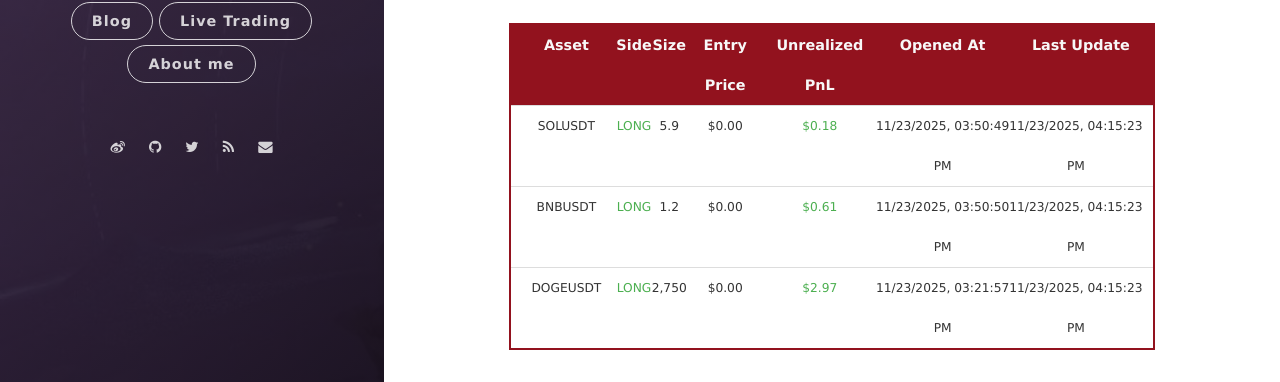
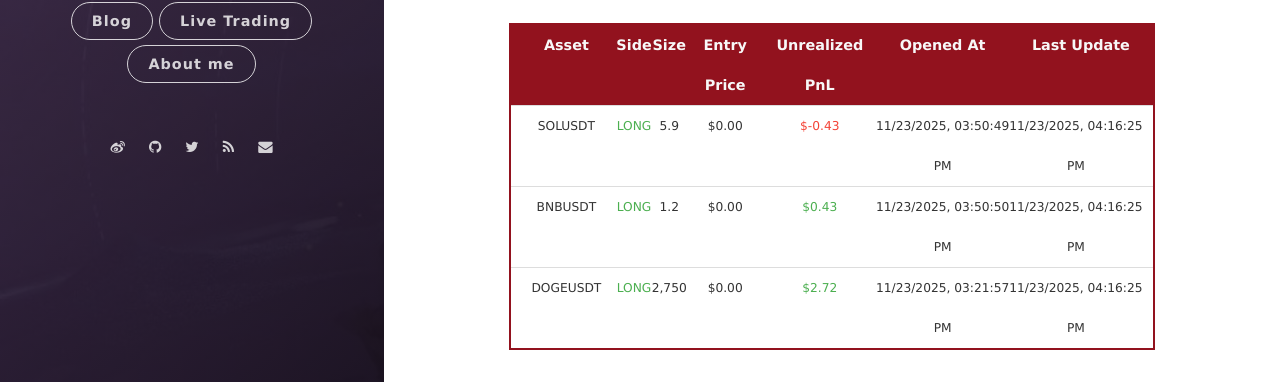
Before and after one commit to leeyegy/leeyegy.github.io, a Jekyll site: the page built from live-trading.html, in a window 1280 px wide and 1026 px high. Shown: the part 576-958 px from the top of the window. Built offline with Jekyll 4.4.1, drawn with Linux system fonts in a browser that asks for light colours; nearby versions of some CDN libraries.

Commit message:
AccountMonitor: refresh positions 2025-11-24T00:16:25+08:00

```diff
--- a/assets/data/binance/positions.json
+++ b/assets/data/binance/positions.json
@@ -4,26 +4,26 @@
     "side": "LONG",
     "size": 5.9,
     "entryPrice": 0.0,
-    "unrealizedPnl": 0.177,
+    "unrealizedPnl": -0.43253914,
     "openedAt": "2025-11-23T23:50:49+08:00",
-    "reportedAt": "2025-11-24T00:15:23+08:00"
+    "reportedAt": "2025-11-24T00:16:25+08:00"
   },
   {
     "symbol": "BNBUSDT",
     "side": "LONG",
     "size": 1.2,
     "entryPrice": 0.0,
-    "unrealizedPnl": 0.61026864,
+    "unrealizedPnl": 0.43405677,
     "openedAt": "2025-11-23T23:50:50+08:00",
-    "reportedAt": "2025-11-24T00:15:23+08:00"
+    "reportedAt": "2025-11-24T00:16:25+08:00"
   },
   {
     "symbol": "DOGEUSDT",
     "side": "LONG",
     "size": 2750.0,
     "entryPrice": 0.0,
-    "unrealizedPnl": 2.97,
+    "unrealizedPnl": 2.724865,
     "openedAt": "2025-11-23T23:21:57+08:00",
-    "reportedAt": "2025-11-24T00:15:23+08:00"
+    "reportedAt": "2025-11-24T00:16:25+08:00"
   }
 ]
```
